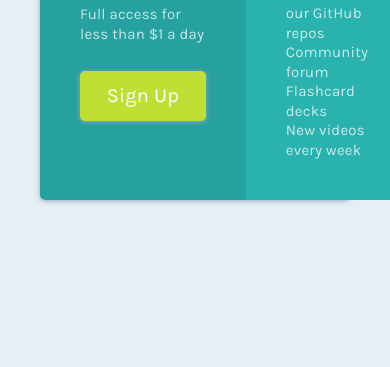
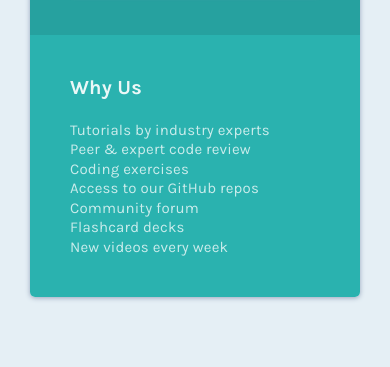
Before and after one commit to Samjolas/community, a plain HTML site: page index.html in a window 390 px wide. Shown: the part 582-949 px from the top of the page. Before the commit the page ends 844 px from the top, so only its background shows below. Drawn offline with Linux system fonts and the light colour scheme.

Commit message:
community

```diff
--- a/sass/style/_home.scss
+++ b/sass/style/_home.scss
@@ -2,7 +2,8 @@
 
 .card {
   max-width: 64rem;
-  width: calc(100% - 8rem);
+  width: calc(100% - 16rem);
+  margin: 7rem 0;
   display: grid;
   background: a.$color-white;
   border-radius: .5rem;
@@ -92,5 +93,18 @@
   &__list {
     list-style-type: none;
   }
+}
 
+@media (max-width: 800px) {
+  .card {
+    grid-template-columns: 1fr;
+    grid-template-areas: 'join' 'plan' 'why';
+    width: calc(100% - 6rem);
+  }
+  .plan {
+    border-bottom-left-radius: 0;
+  }
+  .why {
+    border-bottom-left-radius: .5rem;
+  }
 }
```
Also changed, not shown: dist/main.css, images/Screenshot.png (added), 1 other file.
